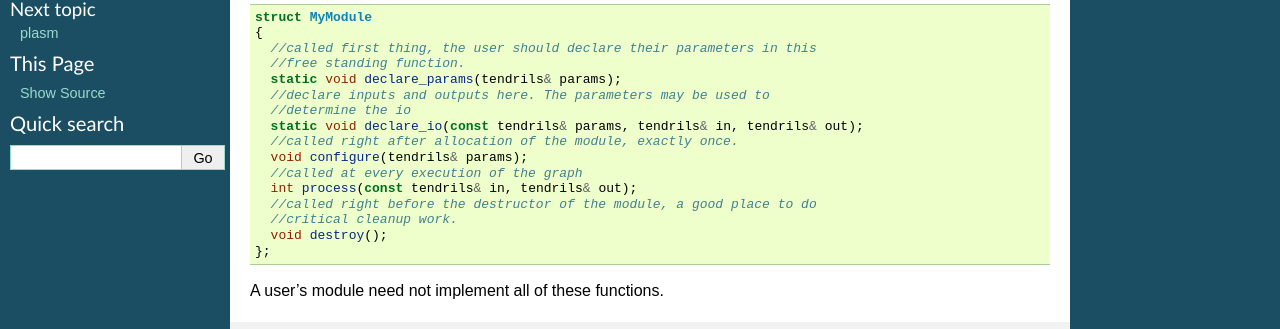
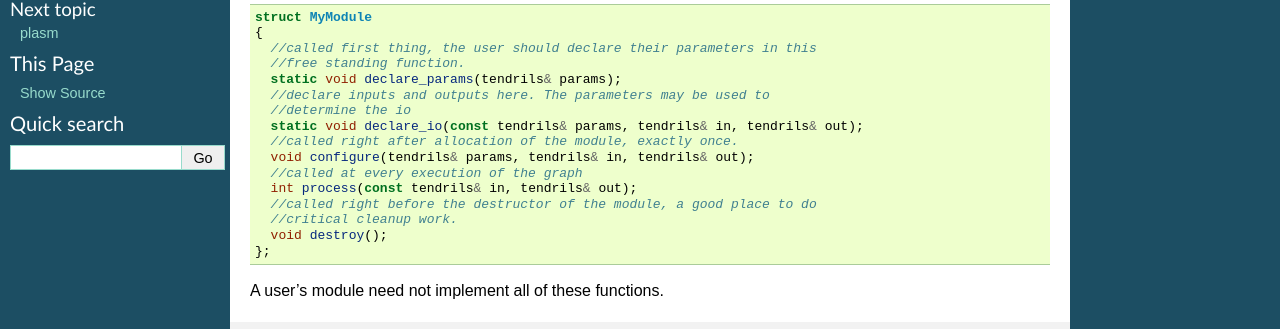
Before and after one commit to plasmodic/ecto, a Sphinx documentation site: the page built from doc/source/module.rst, in a window 1280 px wide. Shown: the part 219-548 px from the top of the page. Built offline with Sphinx 7.4.7, drawn with Linux system fonts in a browser that asks for light colours; formulas are drawn with MathJax 3.

Commit message:
docs, cmake and a bit more spore.

```diff
--- a/doc/source/client_usage.rst
+++ b/doc/source/client_usage.rst
@@ -98,7 +98,7 @@ An example implementation of an ecto module:
         in.declare<std::string> ("str", "The string to print.", parms.get<std::string> ("str"));
       }
 
-      void configure(tendrils& params)
+      void configure(tendrils& params, tendrils& in, tendrils& out)
       {
         str_ = params.get<std::string> ("str");
       }
--- a/doc/source/module.rst
+++ b/doc/source/module.rst
@@ -17,7 +17,7 @@ The following is a sketch of a user ecto module.
     //determine the io
     static void declare_io(const tendrils& params, tendrils& in, tendrils& out);
     //called right after allocation of the module, exactly once.
-    void configure(tendrils& params);
+    void configure(tendrils& params, tendrils& in, tendrils& out);
     //called at every execution of the graph
     int process(const tendrils& in, tendrils& out);
     //called right before the destructor of the module, a good place to do
```
Also changed, not shown: 4 other files.
